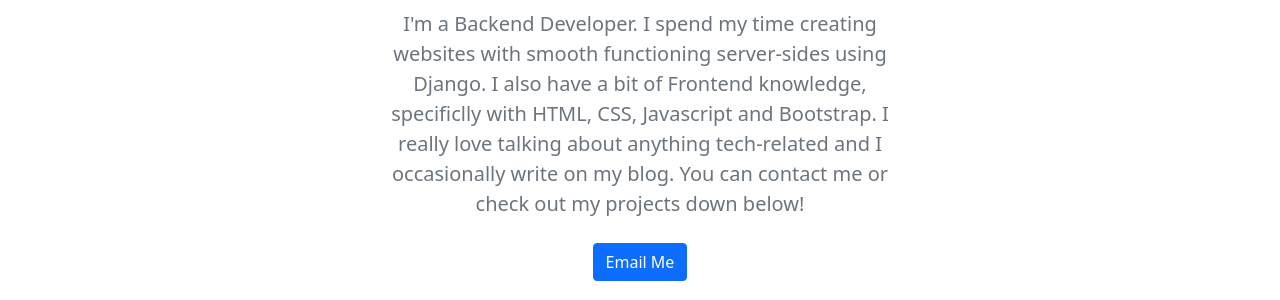
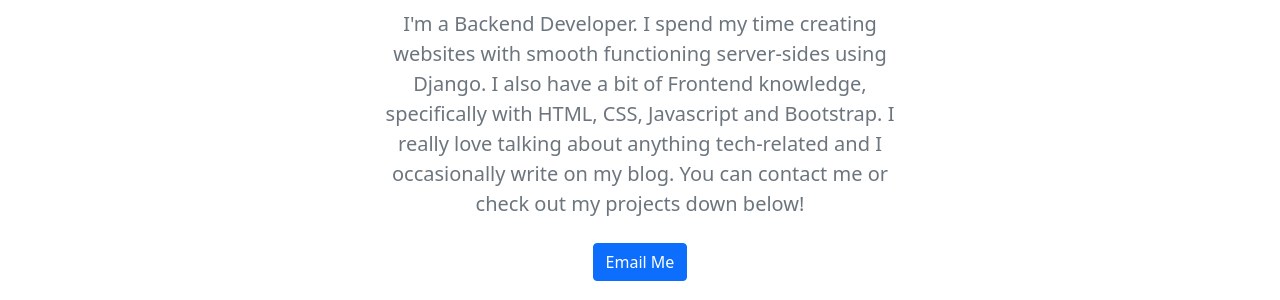
Before and after one commit to Marvellous-Chimaraoke/portfolio-project, a Django app: page / in a window 1280 px wide. Shown: the part 199-499 px from the top of the page. Run offline with Django 3.2, Linux system fonts and the light colour scheme; data that the repository does not hold is empty.

Commit message:
fixed grammatical error

```diff
--- a/jobs/templates/jobs/home.html
+++ b/jobs/templates/jobs/home.html
@@ -71,7 +71,7 @@
       <div class="col-lg-6 col-md-8 mx-auto">
         <h1 class="fw-light">Hi, I'm Marvellous :)</h1>
         <p class="lead text-muted">I'm a Backend Developer. I spend my time creating websites with smooth functioning
-        server-sides using Django. I also have a bit of Frontend knowledge, specificlly with HTML, CSS, Javascript
+        server-sides using Django. I also have a bit of Frontend knowledge, specifically with HTML, CSS, Javascript
         and Bootstrap. I really love talking about anything tech-related and I occasionally write on my blog.
         You can contact me or check out my projects down below!</p>
         <p>
```
